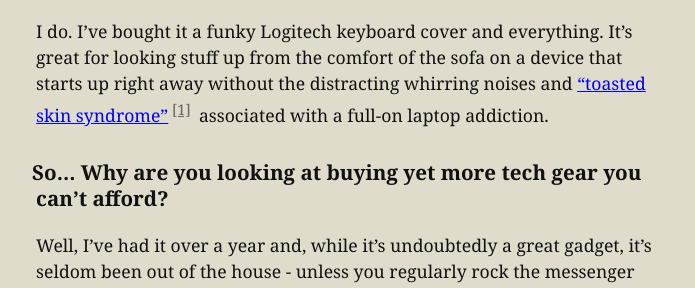
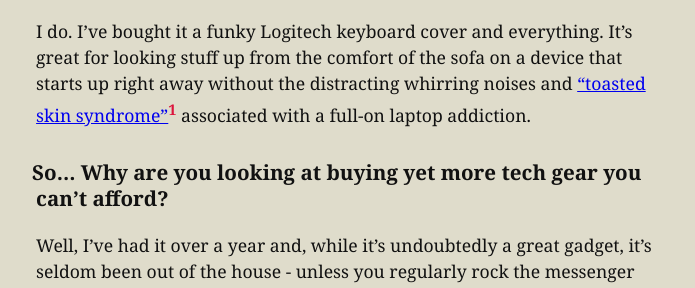
Before and after one commit to lizconlan/lizconlan.github.com, a Jekyll site: the page built from _posts/2012-11-03-a-few-thoughts-on-tablets.md, in a window 1280 px wide. Shown: the part 339-627 px from the top of the page, without its empty margins (293-988 px from the left). Built offline with Jekyll 4.4.1, drawn with Linux system fonts in a browser that asks for light colours.

Commit message:
back to messing about with the footnotes again

```diff
--- a/_layouts/post.html
+++ b/_layouts/post.html
@@ -16,7 +16,8 @@
       div.intro>p:first-of-type:first-letter{font-size:270%;font-weight:bold;float:left;margin-top:0.26em;margin-right:0.1em;color:#666}
       article{display:block;position:relative;padding:0 0.8em}
       span.post_date{display:block;position:absolute;text-align:center;top:-3.4em;right:0.5em;font-size:0.85em;color:#666}
-      sup a{color:#666;padding:0 0.25em;}
+      sup a{color:crimson;text-decoration:none;font-weight:bold}
+      sup a:hover{text-decoration:underline;color:#666}
       ol#footnotes{margin-top:2.5em;border-top:1px solid #888;padding-top:2em;font-size:0.85em;margin-left:1em;margin-right:1em;padding-left:0}
       ol#footnotes li{margin-left:0;padding-left:0.5em;padding-right:1em}
       ol#footnotes li a{text-decoration:none}
--- a/_posts/2012-11-03-a-few-thoughts-on-tablets.md
+++ b/_posts/2012-11-03-a-few-thoughts-on-tablets.md
@@ -13,7 +13,7 @@ keywords: tablets, Kindle Fire HD, Nexus 7, iPad Mini, iOS, Android, Surface
 
 ### But I thought you had an iPad?
 
-I do. I've bought it a funky Logitech keyboard cover and everything. It's great for looking stuff up from the comfort of the sofa on a device that starts up right away without the distracting whirring noises and ["toasted skin syndrome"](http://www.nhs.uk/news/2010/10October/Pages/Skin-damage-linked-with-laptop-use.aspx)<sup id="cite_ref-1"><a href="#cite-1">[1]</a></sup> associated with a full-on laptop addiction.
+I do. I've bought it a funky Logitech keyboard cover and everything. It's great for looking stuff up from the comfort of the sofa on a device that starts up right away without the distracting whirring noises and ["toasted skin syndrome"](http://www.nhs.uk/news/2010/10October/Pages/Skin-damage-linked-with-laptop-use.aspx)<sup id="cite_ref-1"><a href="#cite-1">1</a></sup> associated with a full-on laptop addiction.
 
 ### So… Why are you looking at buying yet more tech gear you can't afford?
 
```
